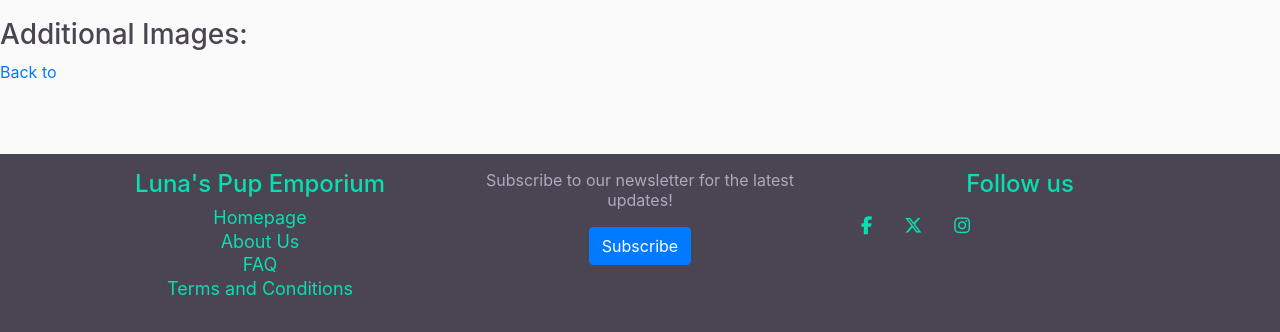
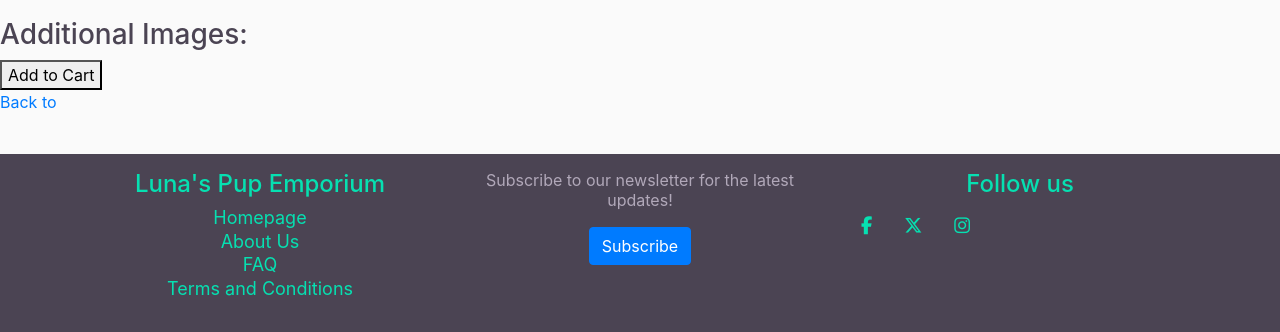
Before and after one commit to valejmdev/Luna-s-Pup-Emporium-pp5, a Django app: template store/templates/store/product_detail.html in a window 1280 px wide. Shown: the part 468-800 px from the top of the page. Run offline with Django 5.2, Linux system fonts and the light colour scheme; the template is opened without the code that fills it, so the values that code supplies are empty; some libraries are stand-ins or nearby versions.

Commit message:
edit product pages to add products to the cart

```diff
--- a/store/templates/store/product_detail.html
+++ b/store/templates/store/product_detail.html
@@ -26,5 +26,11 @@
     <img src="{{ image.featured_image.url }}" alt="{{ product.name }}" style="width:150px;">
 {% endfor %}
 
+
+<form action="{% url 'cart:cart_add' product.id %}" method="post">
+    {% csrf_token %}
+    <button type="submit">Add to Cart</button>
+</form>
+
 <a href="{% url 'store:product_list' product.category.slug %}">Back to {{ product.category.name }}</a>
 {% endblock %}
```
Also changed, not shown: store/templates/store/product_list.html (+9 -0 lines).
